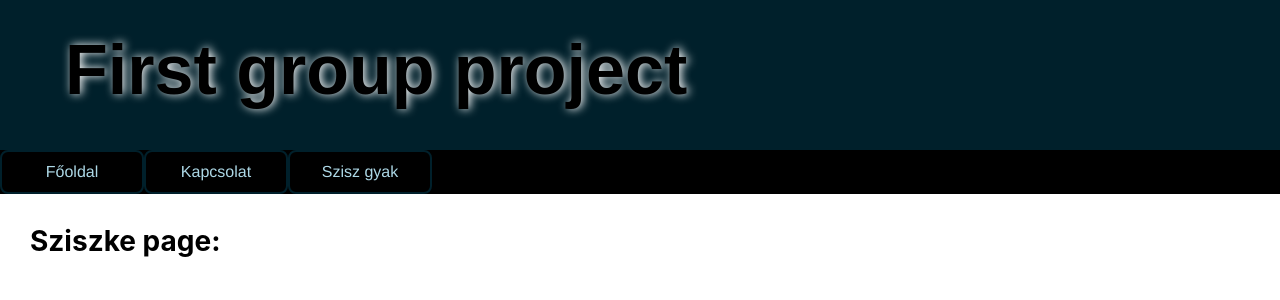
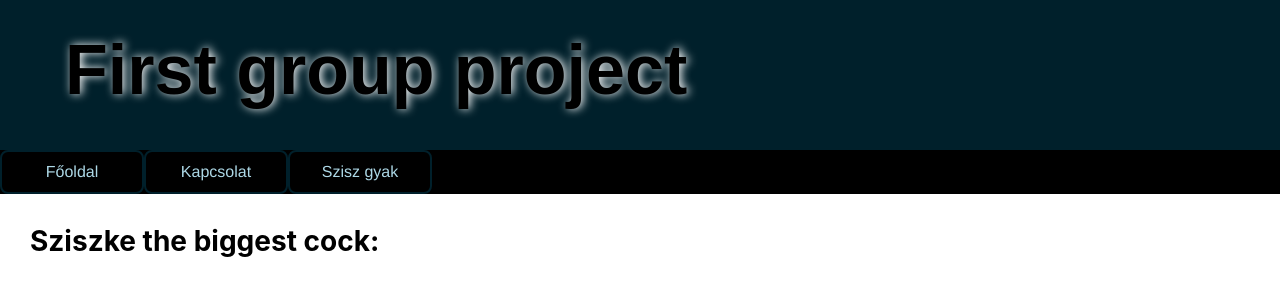
Before and after one commit to dcfw6l/test-application, a React (Create React App) app: page /SziszkePage in a window 1280 px wide. Shown: the top 300 px of the page. Built offline with nearby package versions, Linux system fonts and the light colour scheme.

Commit message:
atirtamxd

```diff
--- a/src/components/testszisz/testszisz.tsx
+++ b/src/components/testszisz/testszisz.tsx
@@ -5,7 +5,7 @@ export class TestSzisz extends React.Component<{}, {}> {
 
 render(){
     return <div className="contactContainer" style={{fontSize: '28px'}}>
-        <div className="contactTitle">Sziszke page:</div>
+        <div className="contactTitle">Sziszke the biggest cock:</div>
         </div>
     }
 }
```
